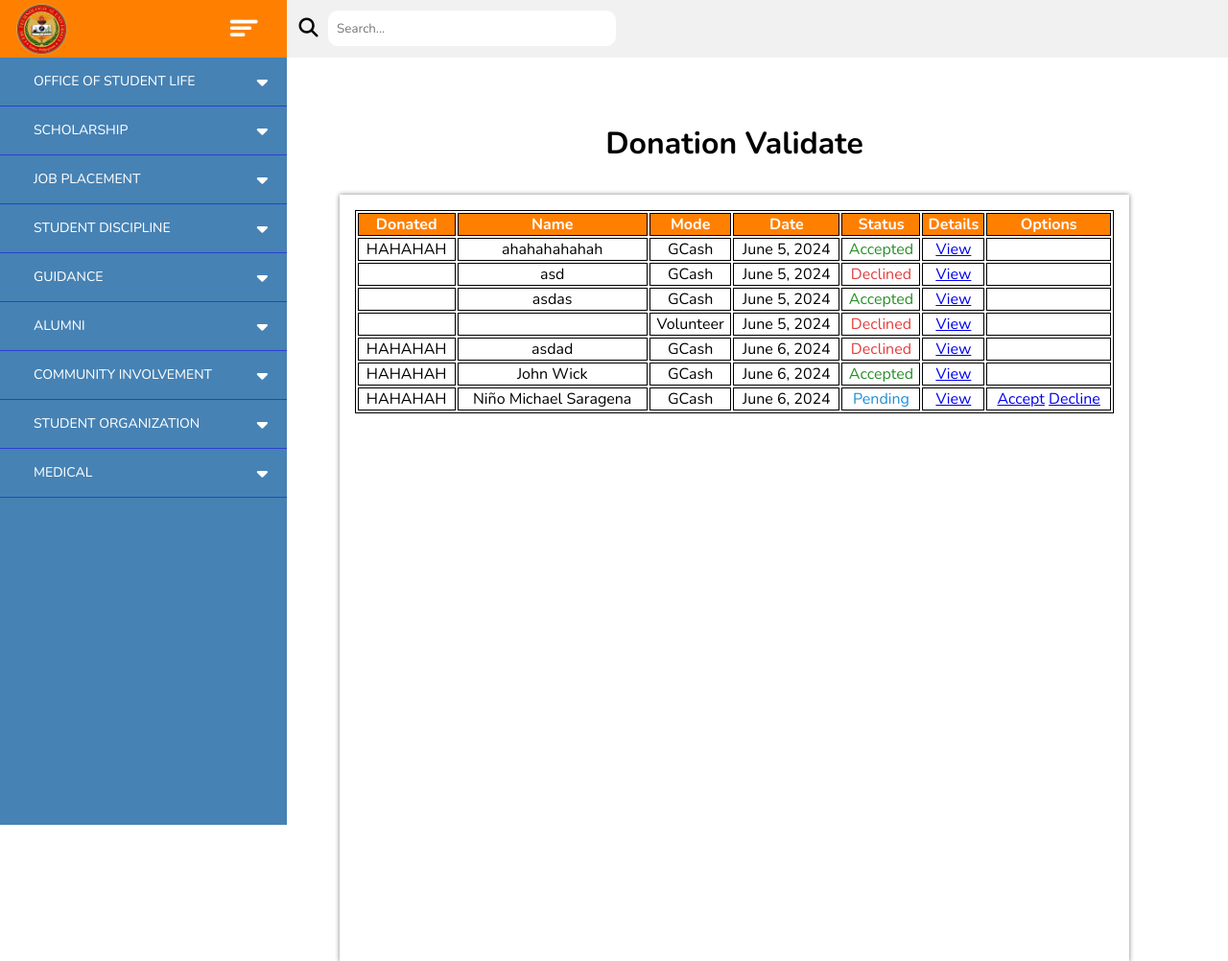
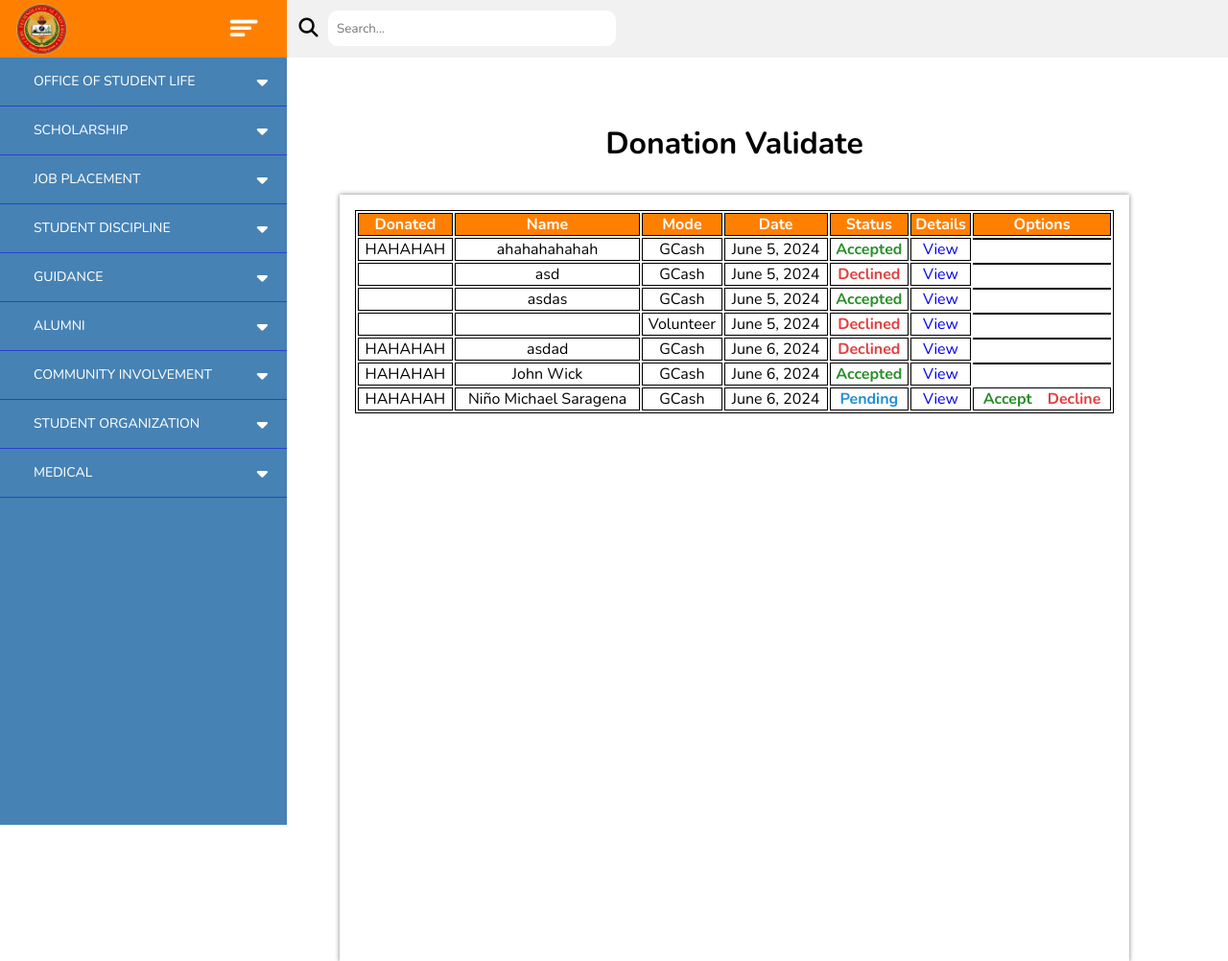
Before and after one commit to e-mist/django-final, a Django app: page /donation/ in a window 1280 px wide. Shown: the top 1002 px of the page at 96% size. Run offline with Django 5.2, Linux system fonts and the light colour scheme; data comes from the database, SQL or seed files in the repository; both versions use the stored data as it was after the commit; some libraries are stand-ins or nearby versions.

Commit message:
Community Involement

```diff
--- a/static/community_involvement/donation.css
+++ b/static/community_involvement/donation.css
@@ -43,3 +43,23 @@
 .data button {
     justify-self: center;
 }
+
+.data,
+.table a {
+    text-decoration: none;
+}
+
+
+.options {
+    display: flex;
+    justify-content: center;
+    gap: 1rem;
+}
+
+.options a:nth-child(1):hover {
+    text-shadow: 0px 1px 5px rgba(41, 142, 41, 1);
+}
+
+.options a:nth-child(2):hover {
+    text-shadow: 0px 1px 5px rgb(227, 62, 62);
+}
--- a/templates/community_involvement/admin/donation.html
+++ b/templates/community_involvement/admin/donation.html
@@ -34,18 +34,20 @@
                     <td>{{ donates.donation_type }}</td>
                     <td>{{ donates.date }}</td>
                     {% if donates.status == None %}
-                    <td style="color: rgb(31, 142, 216);">Pending</td>
+                    <td style="color: rgb(31, 142, 216); font-weight: bold;">Pending</td>
                     {% elif donates.status == "Accepted" %}
-                    <td style="color: rgb(41, 142, 41);">Accepted</td>
+                    <td style="color: rgb(41, 142, 41); font-weight: bold;">Accepted</td>
                     {% elif donates.status == "Declined" %}
-                    <td style="color: rgb(227, 62, 62);">Declined</td>
+                    <td style="color: rgb(227, 62, 62); font-weight: bold;">Declined</td>
                     {% endif %}
                     <td><a target="_blank" href="/media/{{ donates.image_details }}">View</a></td>
-                    <td>
+                    <td class="options">
                         {% if donates.status != None %}
                         {% else %}
-                        <a href="{% url 'donation_accept' donates.id %}">Accept</a>
-                        <a href="{% url 'donation_decline' donates.id %}">Decline</a>
+                        <a style="color: rgb(41, 142, 41); font-weight: bold;"
+                            href="{% url 'donation_accept' donates.id %}">Accept</a>
+                        <a style="color: rgb(227, 62, 62); font-weight: bold;"
+                            href="{% url 'donation_decline' donates.id %}">Decline</a>
                         {% endif %}
 
                     </td>
--- a/templates/community_involvement/popup-donations.html
+++ b/templates/community_involvement/popup-donations.html
@@ -52,8 +52,9 @@
                     {% else %}
                     <form class="mode1" action="{% url 'gcash-mode' %}" method="POST" enctype="multipart/form-data">
                         {% csrf_token %}
-                        <h1>Gcash Details</h1>
+
                         <div class="gcash-form">
+                            <h1>Gcash Details</h1>
                             <input class="title" name="title" type="hidden" value="">
                             <input id="gcash_name" name="name" type="text" placeholder="Enter Name" required>
                             <input id="gcash_number" name="gcash_number" type="number" placeholder="Enter GCash Number"
@@ -73,10 +74,13 @@
                             </select>
                             <button type="button" class="nextGcash">Next</button>
                         </div>
+
                         <div class="gcash-img">
+                            <h1>Scan to Donate</h1>
                             {% for qrcode in qrCodeID %}
                             <img src="{{ qrcode.gcash.url }}" alt="">
                             {% endfor %}
+
                             <label for="">Take screenshot of your reciept.</label>
                             <input type="file" accept="image/*" name="images" id="file-input"
                                 onchange="loadImage(event)" required>
```
Also changed, not shown: static/community_involvement/popup.css (+8 -3 lines), db.sqlite3, media/images/hee.png (added), media/images/hee_RNdhLLE.png (added), media/images/hee_rXuLb2C.png (added).
